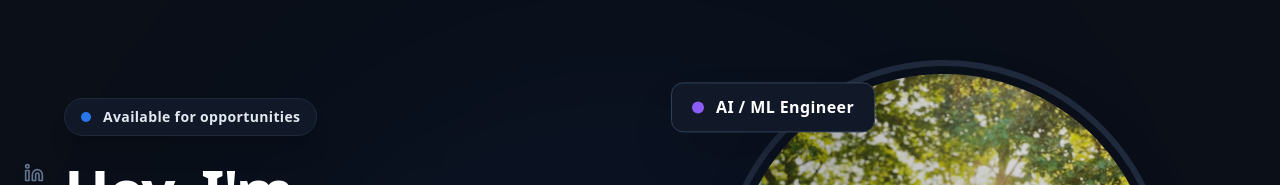
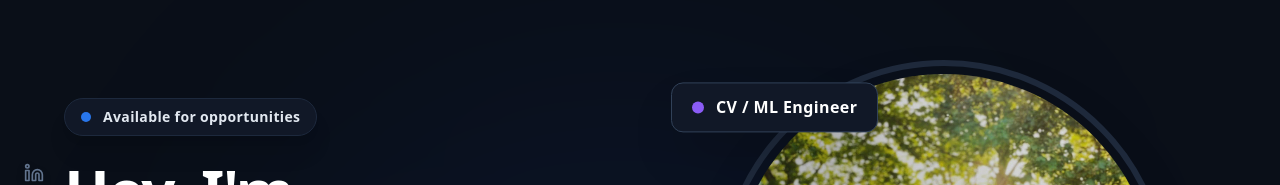
Before and after one commit to Karthikps84/karthik-portfolio, a Next.js app: page / in a window 1280 px wide. Shown: the part 115-300 px from the top of the page. Built offline with nearby package versions, Linux system fonts and the light colour scheme.

Commit message:
Change job title from 'AI / ML Engineer' to 'CV / ML Engineer'

```diff
--- a/app/page.tsx
+++ b/app/page.tsx
@@ -241,7 +241,7 @@ export default function Portfolio() {
               className="absolute top-8 -left-4 sm:-left-12 z-20 px-5 py-3 rounded-xl bg-[#111827] border border-slate-700 shadow-2xl flex items-center gap-3"
             >
               <div className="w-3 h-3 rounded-full bg-[#8b5cf6]" />
-              <span className="text-white font-bold tracking-wide">AI / ML Engineer</span>
+              <span className="text-white font-bold tracking-wide">CV / ML Engineer</span>
             </motion.div>
           </motion.div>
         </div>
```
